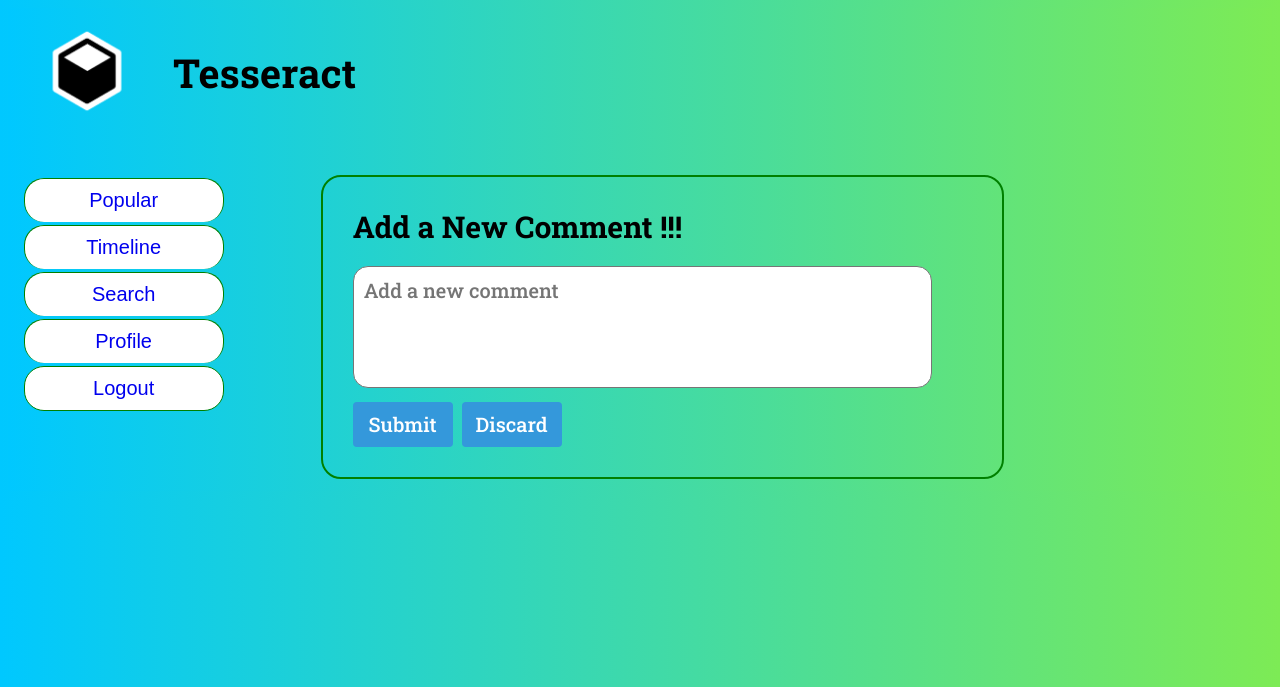
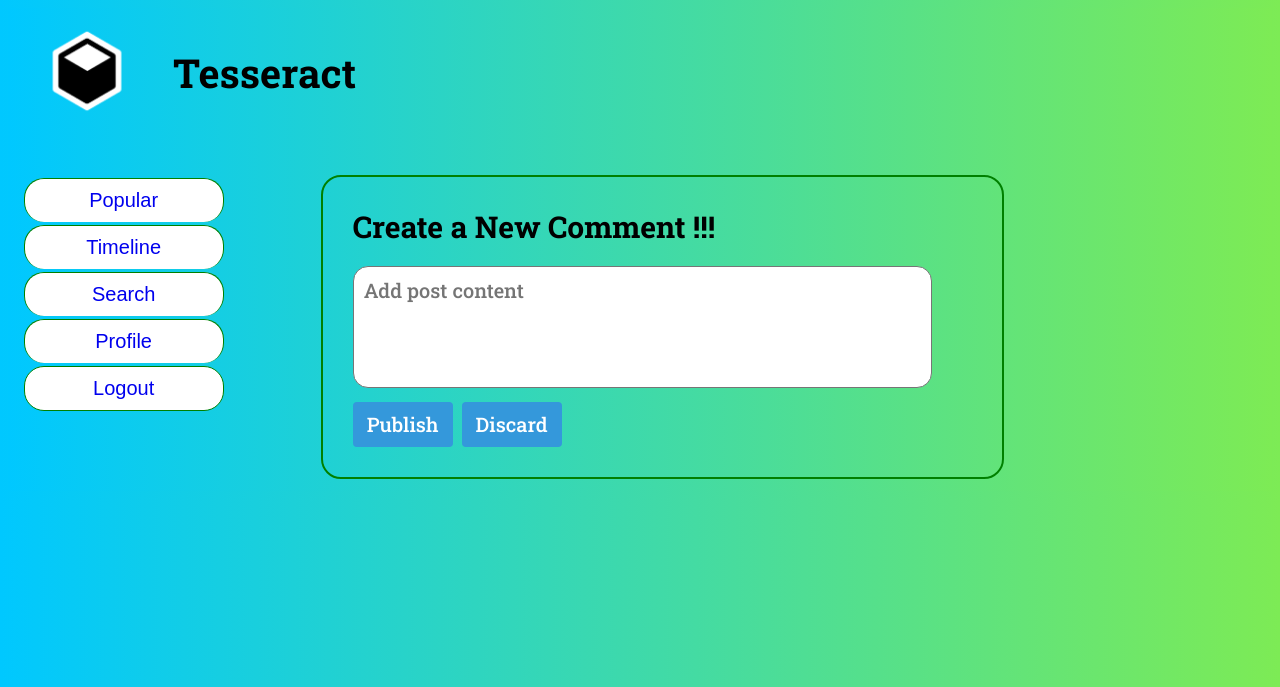
Before and after one commit to CodingLife1024/FlaskPractice, a Flask app: page /comments/1/new in a window 1280 px wide. Shown: the top 687 px of the page. Run offline with Flask 3, Linux system fonts and the light colour scheme; data comes from the database, SQL or seed files in the repository.

Commit message:
skrgehthb

```diff
--- a/new.sql
+++ b/new.sql
@@ -1,6 +1,6 @@
 DROP TABLE IF EXISTS users;
 DROP TABLE IF EXISTS posts;
-DROP TABLE IF EXISTS follows;
+DROP TABLE IF EXISTS comments;
 
 CREATE TABLE users (
     user_id INTEGER PRIMARY KEY AUTOINCREMENT,
@@ -18,3 +18,12 @@ CREATE TABLE posts(
     pic LONGBLOB NOT NULL DEFAULT "static/unk.jpg",
     FOREIGN KEY (user_id) REFERENCES users(user_id)
 );
+
+CREATE TABLE comments(
+    comment_id INTEGER PRIMARY KEY AUTOINCREMENT,
+    user_id INTEGER NOT NULL,
+    post_id INTEGER NOT NULL,
+    content TEXT NOT NULL,
+    FOREIGN KEY (user_id) REFERENCES users(user_id),
+    FOREIGN KEY (post_id) REFERENCES posts(post_id)
+);
--- a/templates/addComments.html
+++ b/templates/addComments.html
@@ -27,15 +27,20 @@
                     <button><a style="text-decoration: none" href="{{ url_for('login') }}"><span>Logout</span></a></button>
                 </div>
                 <div class="postComment">
-                    <div class="heading"><h2>Add a New Comment !!!</h2></div>
-                    <div class="new">
-                        <textarea id="newComment" name="newComment" placeholder="Add a new comment"></textarea>
-                        <form method="post" action="{{ url_for('comments', user_id = user['user_id']) }}">
-                            <div class="buttons">
-                                <input type="submit" name="submit_button" value="Submit">
-                                <input type="submit" name="submit_button" value="Discard">
-                            </div>
-                        </form>
+                    <div class="heading"><h2>Create a New Comment !!!</h2></div>
+                        <div class="new">
+                            <form method="post" enctype="multipart/form-data" id="myForm">
+                                <div class="form-group">
+                                    <label for="content"></label>
+                                    <textarea name="content" class="form-control" placeholder="Add post content"></textarea>
+                                </div>
+                                <div class="buttons">
+                                    <input type="submit" name="submit_button" value="Publish">
+                                    <input type="submit" name="submit_button" value="Discard" onclick="document.getElementById('myForm').reset();">
+                                </div>
+                            </form>
+
+                        </div>
                     </div>
                 </div>
             </div>
--- a/templates/displayComments.html
+++ b/templates/displayComments.html
@@ -24,7 +24,10 @@
                 <div class="com21">
                     <div class="commentttr">
                         <h1>Comments</h1>
+                        <button><a style="text-decoration: none" href="{{ url_for('newComment', user_id=user['user_id'], post_id=post['id']) }}">Add Comment</a></button>
+
                     </div>
+                    {% for comment in comments %}
                     <div class="fullbox">
                         <div class="loweup">
                             <div class="imm11">
@@ -52,8 +55,8 @@
                                 </div>
                             </div>
                         </div>
-
                     </div>
+                    {% endfor %}
                 </div>
             </div>
         </div>
```
